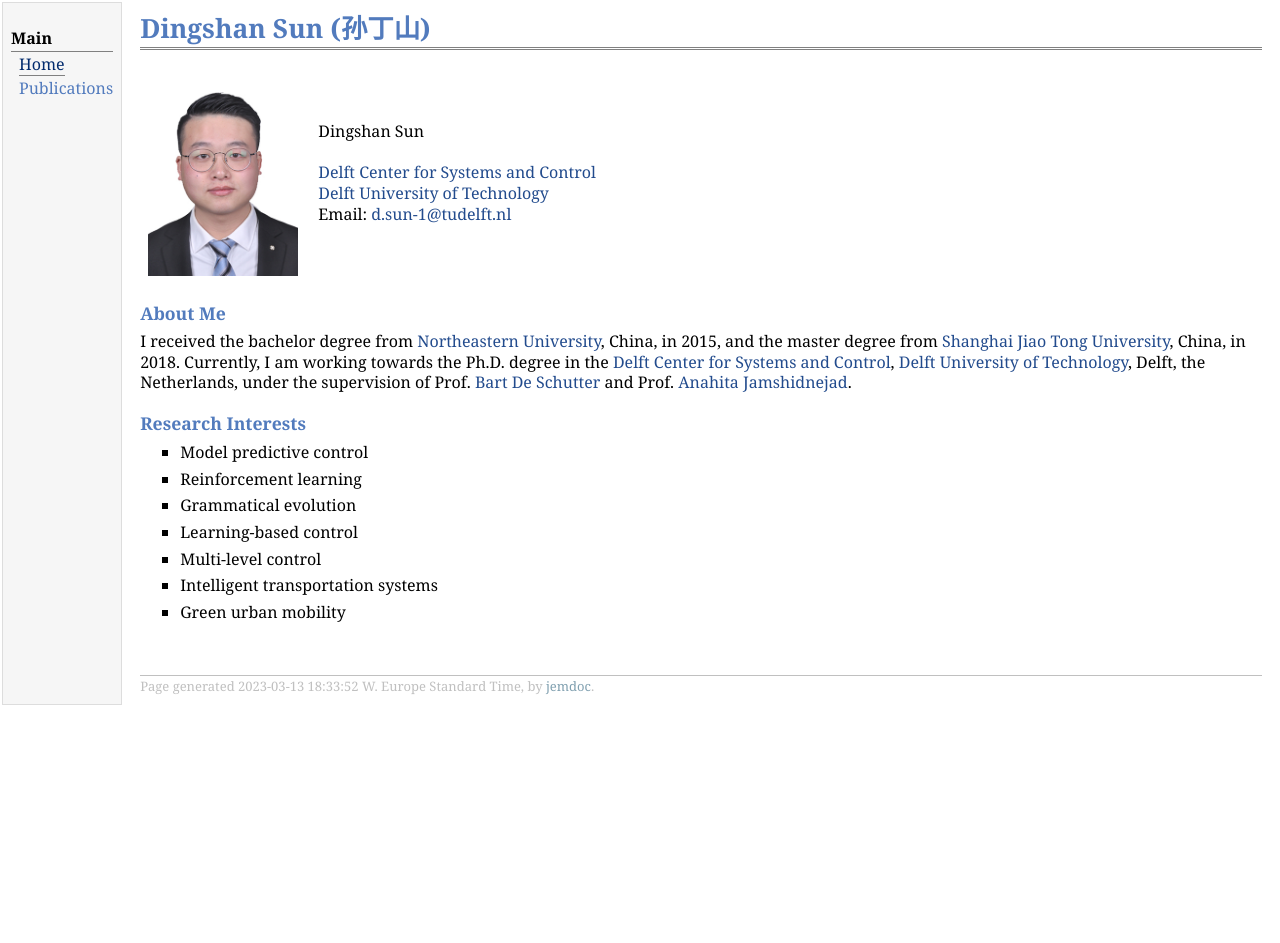
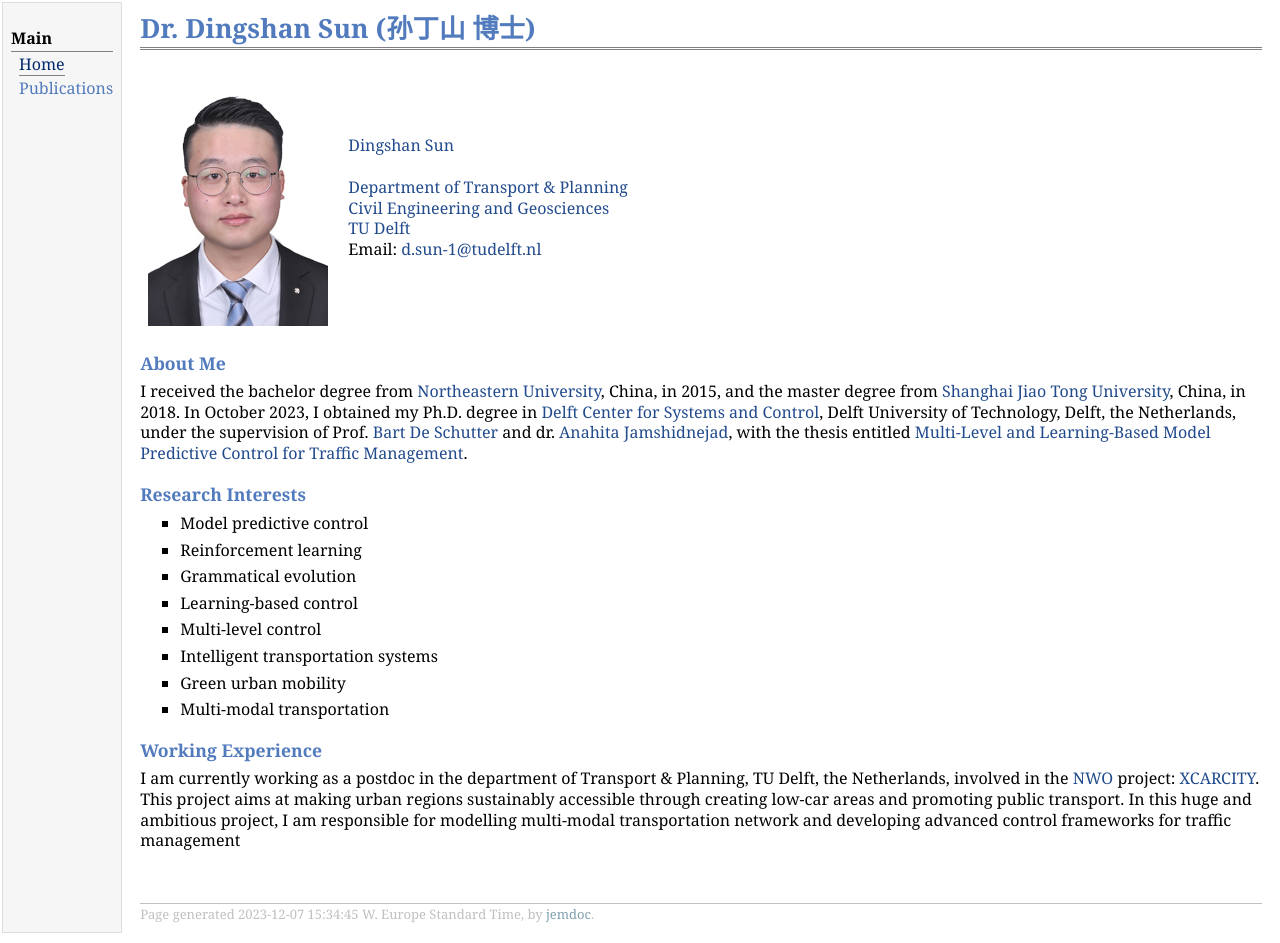
Before and after one commit to dingshansun/dingshansun.github.io, a plain HTML site: page index.html in a window 1280 px wide. Before the commit the page ends 800 px from the top, so only its background shows below. Drawn offline with Linux system fonts and the light colour scheme.

Commit message:
Add files via upload

```diff
--- a/index.html
+++ b/index.html
@@ -5,7 +5,7 @@
 <meta name="generator" content="jemdoc, see http://jemdoc.jaboc.net/" />
 <meta http-equiv="Content-Type" content="text/html;charset=utf-8" />
 <link rel="stylesheet" href="jemdoc.css" type="text/css" />
-<title>Dingshan Sun (孙丁山)</title>
+<title>Dr. Dingshan Sun (孙丁山 博士)</title>
 </head>
 <body>
 <table summary="Table for page layout." id="tlayout">
@@ -17,18 +17,19 @@
 </td>
 <td id="layout-content">
 <div id="toptitle">
-<h1>Dingshan Sun (孙丁山)</h1>
+<h1>Dr. Dingshan Sun (孙丁山 博士)</h1>
 </div>
 <table class="imgtable"><tr><td>
-<img src="2019delft-1inch.jpg" alt="picture of xiaoyu" width="150px" height="200px" />&nbsp;</td>
-<td align="left"><p>Dingshan Sun <br />
+<img src="2019delft-1inch.jpg" alt="picture" width="180px" height="250px" />&nbsp;</td>
+<td align="left"><p><a href="https://www.tudelft.nl/staff/d.sun-1/">Dingshan Sun</a><br />
 <br />
-<a href="https://www.tudelft.nl/en/3me/about/departments/delft-center-for-systems-and-control/">Delft Center for Systems and Control</a> <br />
-<a href="https://www.tudelft.nl/">Delft University of Technology</a> <br />
-Email: <a href="mailto:d.sun-1@tudelft.nl">d.sun-1@tudelft.nl</a><br /></p>
+<a href="https://www.tudelft.nl/citg/over-faculteit/afdelingen/transport-planning/">Department of Transport &amp; Planning</a><br />
+<a href="https://www.tudelft.nl/en/ceg/">Civil Engineering and Geosciences</a><br />
+<a href="https://www.tudelft.nl/en/">TU Delft</a><br />
+Email: <a href="mailto:d.sun-1@tudelft.nl">d.sun-1@tudelft.nl</a></p>
 </td></tr></table>
 <h3>About Me</h3>
-<p>I received the bachelor degree from <a href="http://english.neu.edu.cn/">Northeastern University</a>, China, in 2015, and the master degree from <a href="https://en.sjtu.edu.cn/">Shanghai Jiao Tong University</a>, China, in 2018. Currently, I am working towards the Ph.D. degree in the <a href="https://www.tudelft.nl/en/3me/about/departments/delft-center-for-systems-and-control/">Delft Center for Systems and Control</a>, <a href="https://www.tudelft.nl/">Delft University of Technology</a>, Delft, the Netherlands, under the supervision of Prof. <a href="http://www.dcsc.tudelft.nl/~bdeschutter/">Bart De Schutter</a> and Prof. <a href="https://www.tudelft.nl/staff/a.jamshidnejad/">Anahita Jamshidnejad</a>.</p>
+<p>I received the bachelor degree from <a href="https://english.neu.edu.cn/">Northeastern University</a>, China, in 2015, and the master degree from <a href="https://en.sjtu.edu.cn/">Shanghai Jiao Tong University</a>, China, in 2018. In October 2023, I obtained my Ph.D. degree in <a href="https://www.tudelft.nl/en/3me/about/departments/delft-center-for-systems-and-control/">Delft Center for Systems and Control</a>, Delft University of Technology, Delft, the Netherlands, under the supervision of Prof. <a href="https://www.dcsc.tudelft.nl/~bdeschutter/">Bart De Schutter</a> and dr. <a href="https://www.tudelft.nl/staff/a.jamshidnejad/">Anahita Jamshidnejad</a>, with the thesis entitled <a href="https://pure.tudelft.nl/ws/portalfiles/portal/159069052/TUD_Dissertation_DingshanSun_OnlineVersion.pdf">Multi-Level and Learning-Based Model Predictive Control for Traffic Management</a>.</p>
 <h3>Research Interests</h3>
 <ul>
 <li><p>Model predictive control</p>
@@ -45,10 +46,14 @@ Email: <a href="mailto:d.sun-1@tudelft.nl">d.sun-1@tudelft.nl</a><br /></p>
 </li>
 <li><p>Green urban mobility</p>
 </li>
+<li><p>Multi-modal transportation</p>
+</li>
 </ul>
+<h3>Working Experience</h3>
+<p>I am currently working as a postdoc in the department of Transport &amp; Planning, TU Delft, the Netherlands, involved in the <a href="https://www.nwo.nl/en">NWO</a> project: <a href="https://xcarcity.nl/">XCARCITY</a>. This project aims at making urban regions sustainably accessible through creating low-car areas and promoting public transport. In this huge and ambitious project, I am responsible for modelling multi-modal transportation network and developing advanced control frameworks for traffic management</p>
 <div id="footer">
 <div id="footer-text">
-Page generated 2023-03-13 18:33:52 W. Europe Standard Time, by <a href="http://jemdoc.jaboc.net/">jemdoc</a>.
+Page generated 2023-12-07 15:34:45 W. Europe Standard Time, by <a href="http://jemdoc.jaboc.net/">jemdoc</a>.
 </div>
 </div>
 </td>
```
Also changed, not shown: publications.html (+9 -11 lines), 2 other files.
